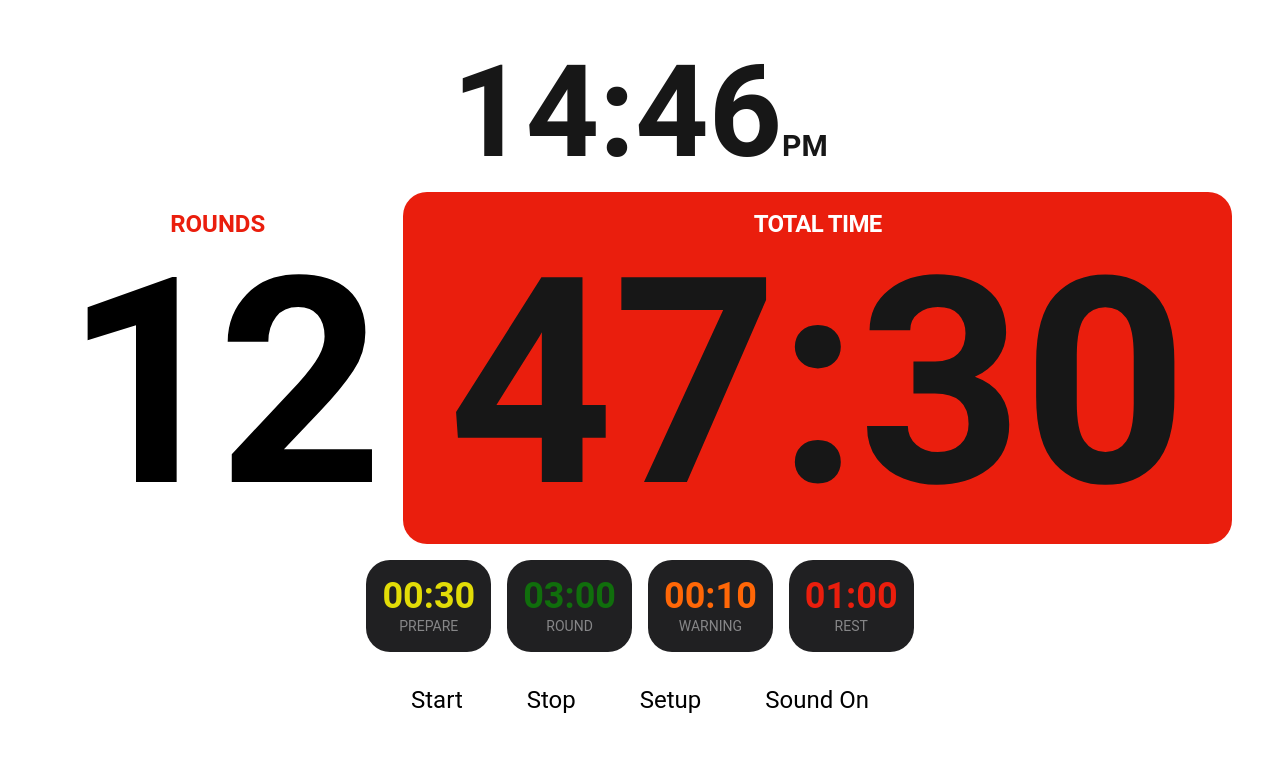
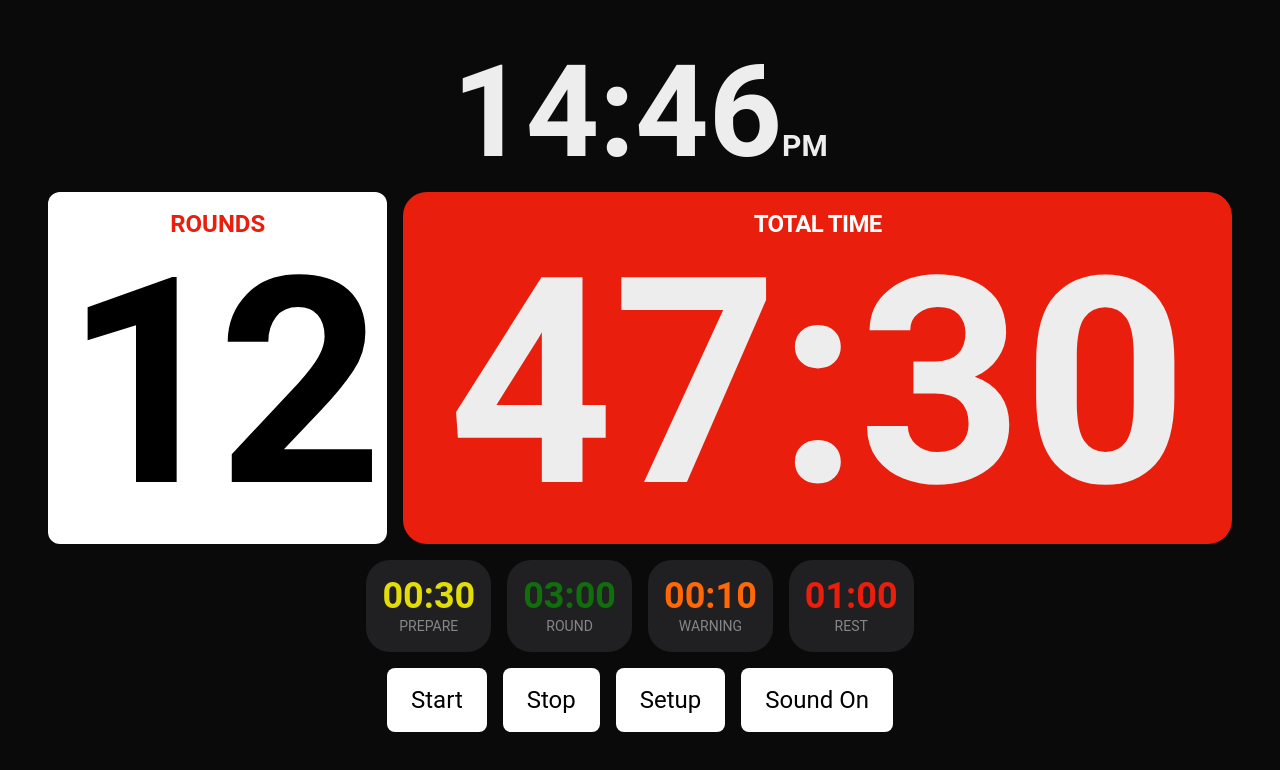
Before and after one commit to joniborda/boxing-timer, a Next.js app: page / in a window 1280 px wide. Shown: the top 770 px of the page. Built offline with nearby package versions, Linux system fonts and the light colour scheme.

Commit message:
fallback for browsers that do not support variables

```diff
--- a/src/app/globals.css
+++ b/src/app/globals.css
@@ -16,6 +16,8 @@
 
 body {
   color: var(--foreground);
+  color: #ededed; /* Fallback for browsers that do not support variables */
   background: var(--background);
+  background: #0a0a0a; /* Fallback for browsers that do not support variables */
   font-family: 'Roboto', Arial, Helvetica, sans-serif;
 }
```
